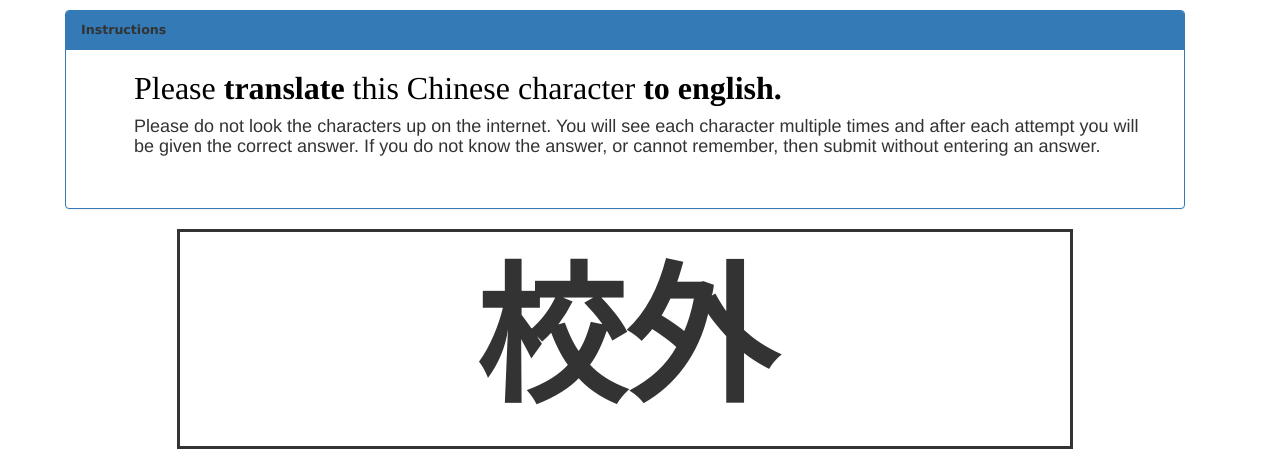
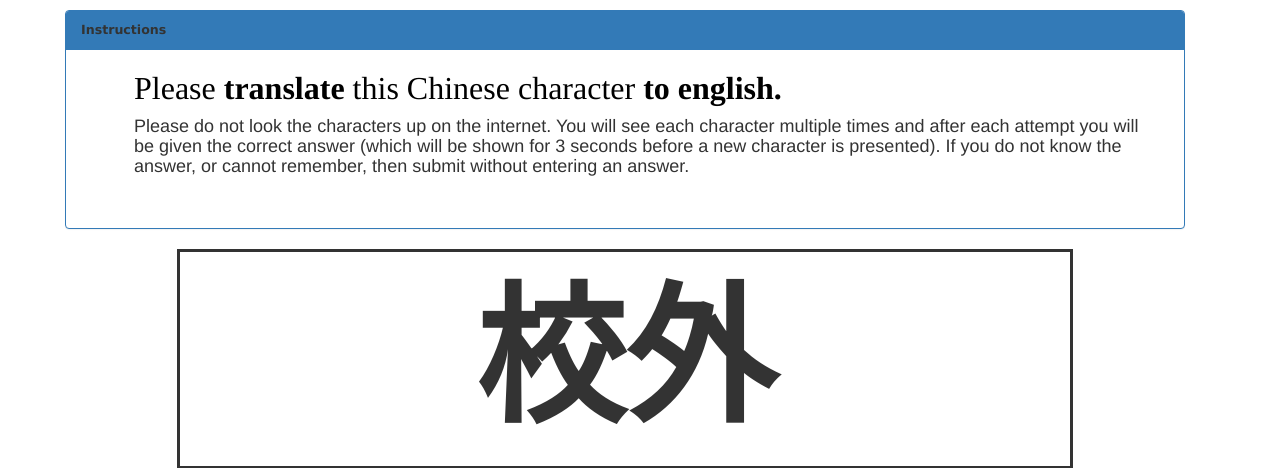
Before and after one commit to afcarl/chinese-flashcard-tutor, a Django app: page / in a window 1280 px wide. Shown: the top 468 px of the page. Run offline with Django 3.2, Linux system fonts and the light colour scheme; data comes from the database, SQL or seed files in the repository; some libraries are stand-ins or nearby versions.

Commit message:
updated index

```diff
--- a/template/chinese_tutor/index.html
+++ b/template/chinese_tutor/index.html
@@ -21,8 +21,9 @@
     Helvetica, Arial, sans-serif; font-size: 18px; line-height: 1.1;">
     Please do not look the characters up on the internet. You will see each
     character multiple times and after each attempt you will be given the
-    correct answer. If you do not know the answer, or cannot remember, then
-    submit without entering an answer.
+    correct answer (which will be shown for 3 seconds before a new character is
+    presented). If you do not know the answer, or cannot remember, then submit
+    without entering an answer.
 </span><span style="color: inherit; font-family: Verdana, Geneva, sans-serif; font-size: 0.9em; line-height: 1.6em;">&nbsp;</span></p>
 
 </div>
```
